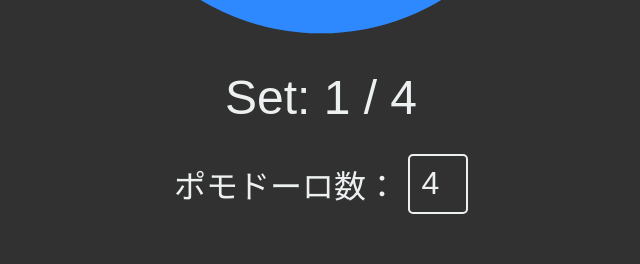
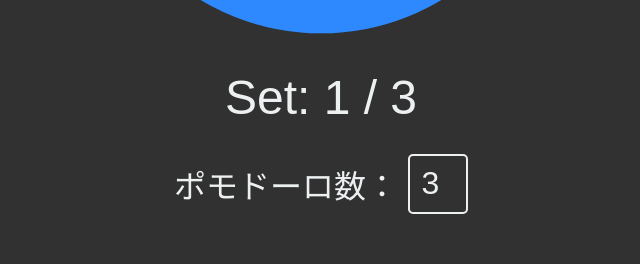
Before and after one commit to 1f10230039/pomodoro-timer, a React (Vite) app: page / in a window 1280 px wide. Shown: the part 579-843 px from the top of the page, without its empty margins (319-959 px from the left). Built offline with nearby package versions, Linux system fonts and the light colour scheme.

Commit message:
表示の調整

```diff
--- a/src/App.jsx
+++ b/src/App.jsx
@@ -116,7 +116,7 @@ export default function App() {
   const [isWorkPhase, setIsWorkPhase] = useState(true);
 
   // 合計セット数を管理するstate
-  const [totalSets, setTotalSets] = useState(4);
+  const [totalSets, setTotalSets] = useState(3);
 
   // 現在のセット数を管理するstate
   const [currentSet, setCurrentSet] = useState(1);
```
